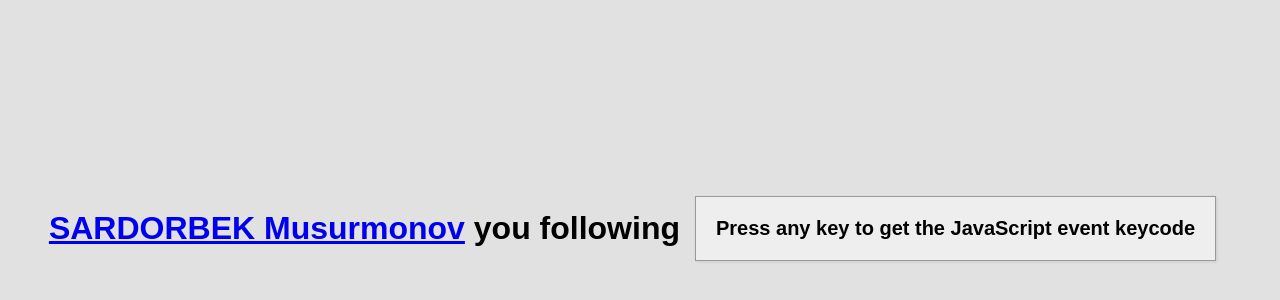
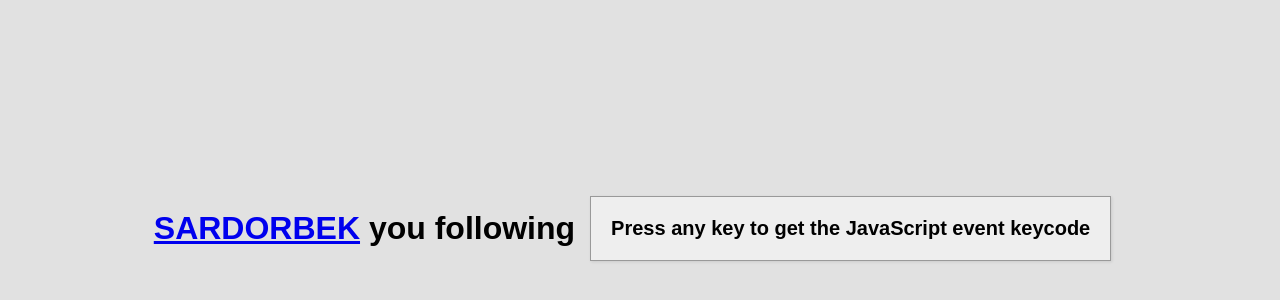
Before and after one commit to sardorbekcode/1_loyiham_sardorbekcode, a plain HTML site: page index.html in a window 1280 px wide. Shown: the part 172-472 px from the top of the page. Drawn offline with Linux system fonts and the light colour scheme; a web font is replaced by a local one.

Commit message:
havola nomi o'zgartirildi

```diff
--- a/index.html
+++ b/index.html
@@ -7,7 +7,7 @@
     <link rel="stylesheet" href="style.css">
 </head>
 <body>
-    <h1><a href="https://youtube.com/@sardorbek_musurmonov?si=eetWf8YClHzjlWA0">SARDORBEK Musurmonov</a> you following</h1>
+    <h1><a href="https://youtube.com/@sardorbek_musurmonov?si=eetWf8YClHzjlWA0">SARDORBEK</a> you following</h1>
     <div id="insert">
         <div class="key">
             Press any key to get the JavaScript event keycode
```
